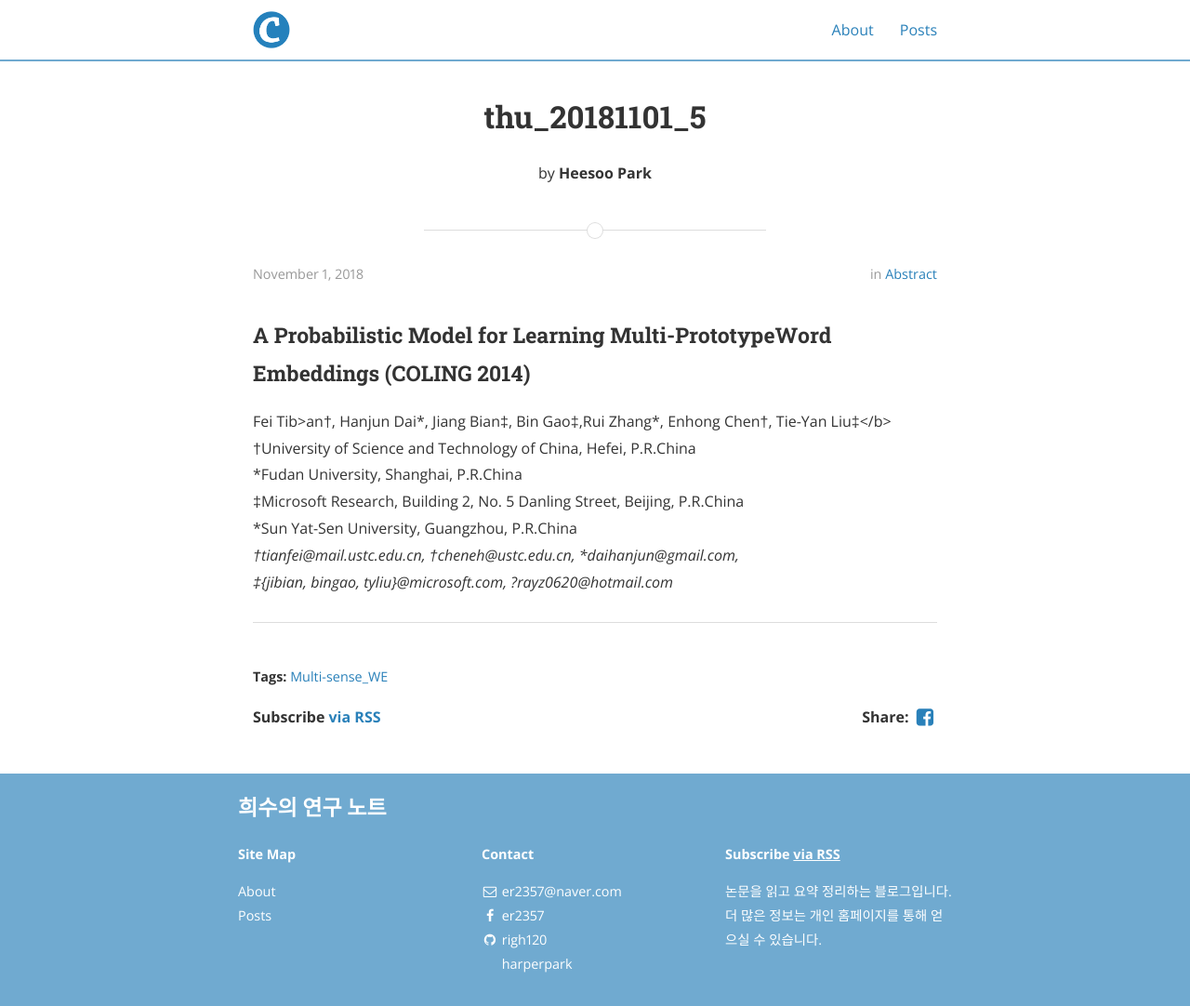
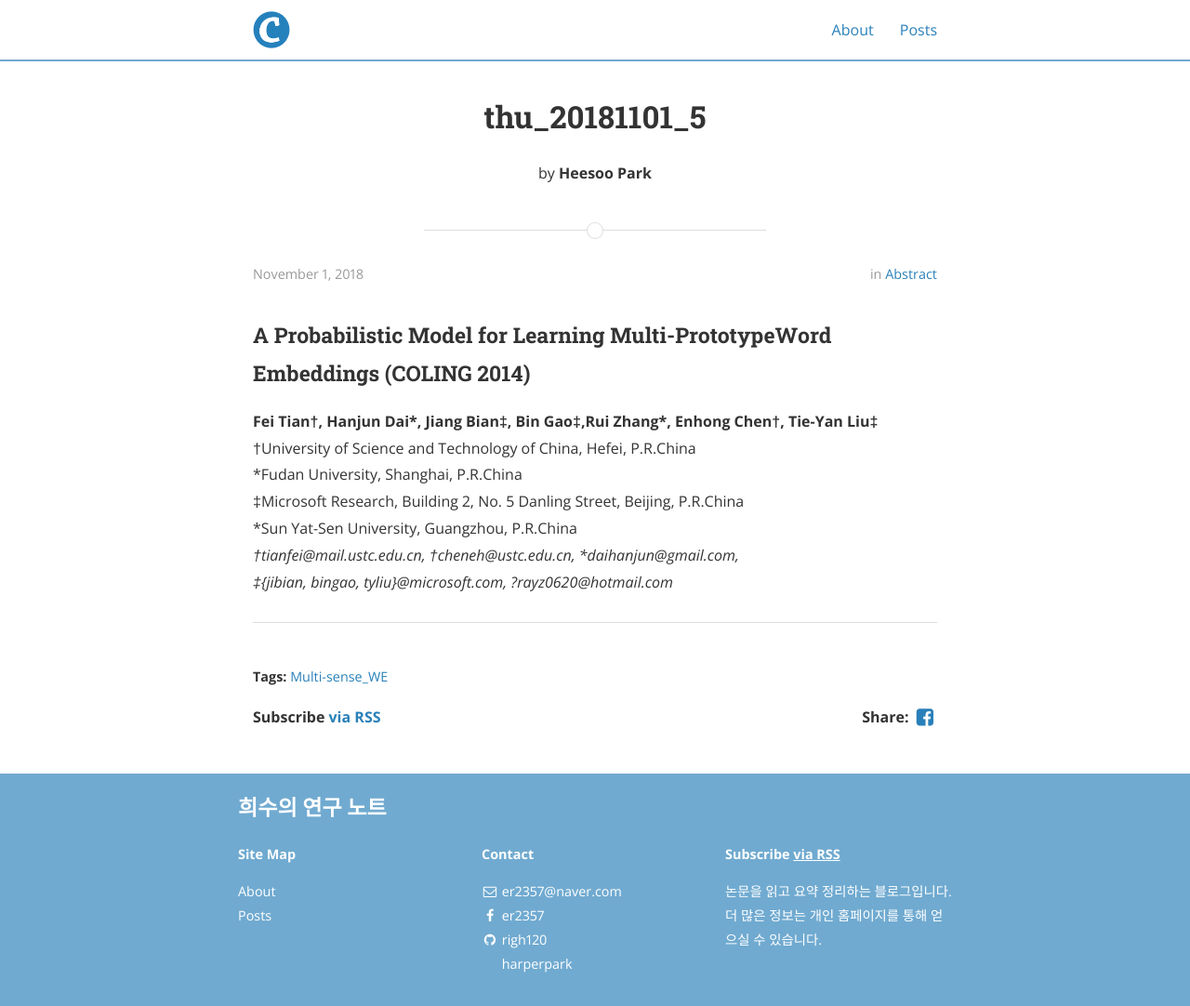
Before and after one commit to righ120/righ120.github.io, a Jekyll site: the page built from abstract/_posts/2018-11-01-5th-post.md, in a window 1280 px wide. Shown: the whole page at 93% size. Built offline with Jekyll 4.4.1, drawn with Linux system fonts in a browser that asks for light colours; nearby versions of some CDN libraries.

Commit message:
20181106

```diff
--- a/abstract/_posts/2018-11-01-5th-post.md
+++ b/abstract/_posts/2018-11-01-5th-post.md
@@ -10,7 +10,7 @@ tags : [Multi-sense_WE]
 
 <p>
 
-Fei Tib>an†, Hanjun Dai*, Jiang Bian‡, Bin Gao‡,Rui Zhang*, Enhong Chen†, Tie-Yan Liu‡</b><br/>
+<b>Fei Tian†, Hanjun Dai*, Jiang Bian‡, Bin Gao‡,Rui Zhang*, Enhong Chen†, Tie-Yan Liu‡</b><br/>
 †University of Science and Technology of China, Hefei, P.R.China<br/>
 *Fudan University, Shanghai, P.R.China<br/>
 ‡Microsoft Research, Building 2, No. 5 Danling Street, Beijing, P.R.China<br/>
```
